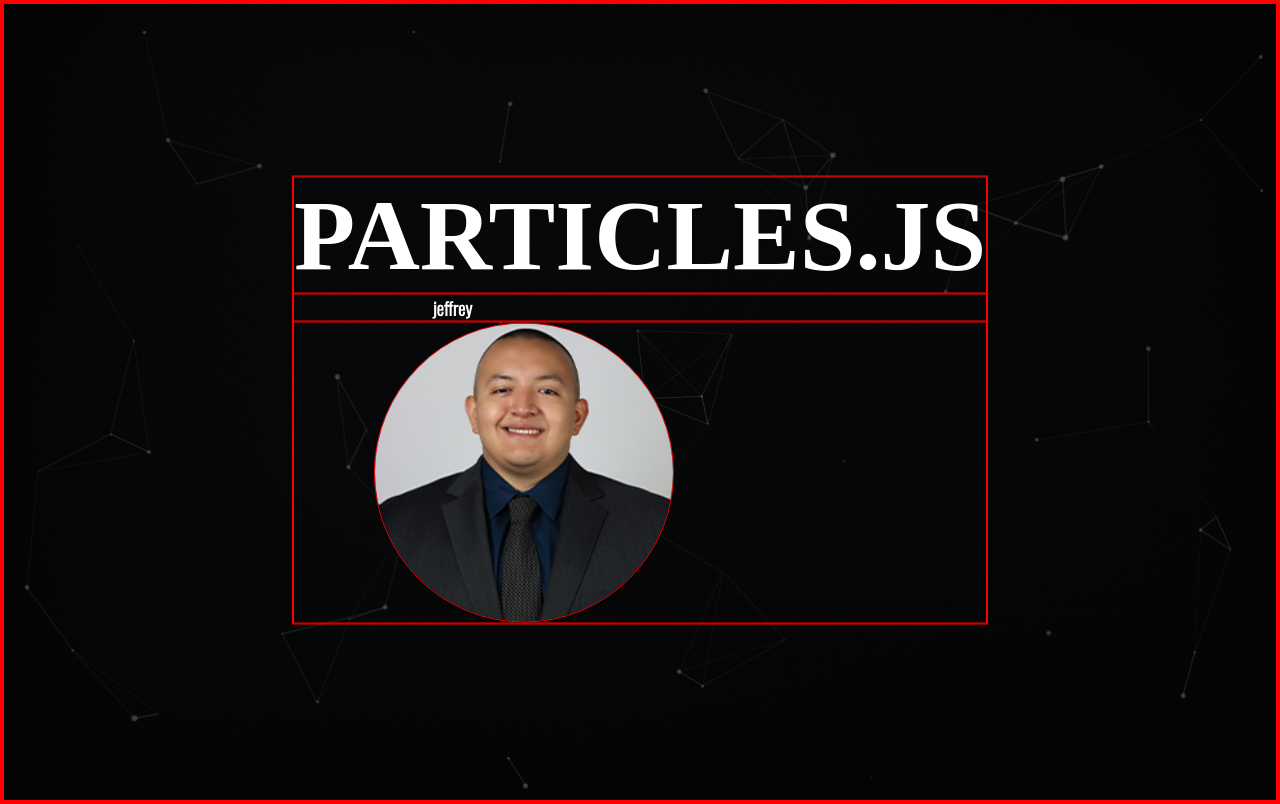
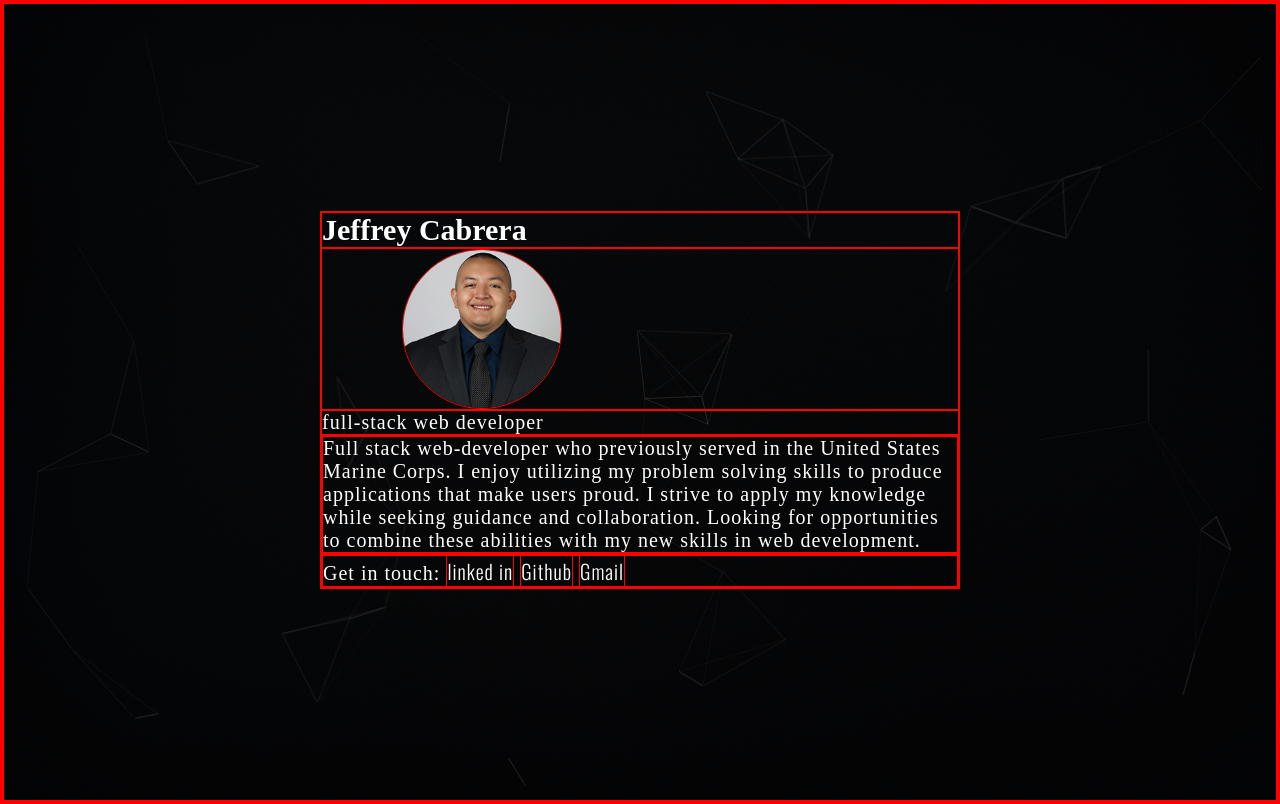
Before and after one commit to jeffrey840/jeffrey840.github.io, a plain HTML site: page Idea/particles/index.html in a window 1280 px wide. Drawn offline with nearby package versions, Linux system fonts and the light colour scheme.

Commit message:
added links

```diff
--- a/Idea/particles/index.html
+++ b/Idea/particles/index.html
@@ -5,29 +5,40 @@
 	<meta charset="UTF-8">
 	<meta http-equiv="X-UA-Compatible" content="IE=edge">
 	<meta name="viewport" content="width=device-width, initial-scale=1.0">
-		<title>Portfolio</title>
+		<title>jeffrey.io</title>
 	<link rel="stylesheet" href="style.css">
 </head>
 
 <body>
 <div id="particles-js">
+
 	<div class="center-text">
-		<h1>PARTICLES.JS</h1>
-		<h2>jeffrey</h2>
+
+		<h1>Jeffrey Cabrera</h1>
+
 		<div class="headshot-container">
 			<img class="headshot" src="AP%20Jeffrey%20Cabrera.jpg" alt="my headshot"/>
 		</div>
+		<p class="DINpro">full-stack web developer</p>
+		<div class="about-me">
+		<p>Full stack web-developer who previously served in the United States Marine Corps. I enjoy utilizing my problem solving skills to produce applications that make users proud. I strive to apply my knowledge while seeking guidance and collaboration. Looking for opportunities to combine these abilities with my new skills in web development.</p>
+		</div>
+		<div class="contact">
+			<p>Get in touch:
+			<a href="https://www.linkedin.com/in/jeffrey-f-cabrera-/" target="_blank">linked in</a>
+			<a href="https://github.com/jeffrey840" target="_blank">Github</a>
+			<a href="mailto:jeffrey.f.cabrera@gmail.com" target="_blank">Gmail</a>
+			</p>
+		</div>
+
 	</div>
 </div>
-
-
 <!-- particles js files -->
 
 <script src="http://cdn.jsdelivr.net/particles.js/2.0.0/particles.min.js"></script>
 
 <script src="particles.js"></script>
 
-
 </body>
 
 </html>
--- a/Idea/particles/particles.js
+++ b/Idea/particles/particles.js
@@ -10,7 +10,7 @@ particlesJS("particles-js",
 				}
 			},
 			"color": {
-				"value": "#ffffff"
+				"value": "#000000"
 			},
 			"shape": {
 				"type": "circle",
@@ -22,7 +22,7 @@ particlesJS("particles-js",
 					"nb_sides": 5
 				},
 				"image": {
-					"src": "img/github.svg",
+					"src": "",
 					"width": 100,
 					"height": 100
 				}
@@ -50,7 +50,7 @@ particlesJS("particles-js",
 			"line_linked": {
 				"enable": true,
 				"distance": 150,
-				"color": "#ffffff",
+				"color": "#FFFFFF",
 				"opacity": 0.2,
 				"width": 1
 			},
--- a/Idea/particles/style.css
+++ b/Idea/particles/style.css
@@ -1,7 +1,8 @@
 @import url('https://fonts.googleapis.com/css2?family=Oswald:wght@300&display=swap');
 
 /* ---- reset ---- */
-body{ margin:0; font:normal 75% Arial, Helvetica, sans-serif; }
+body{ margin:0;
+    font:normal 75% Arial, Helvetica, sans-serif; }
 canvas{ display: block; vertical-align: bottom; }
 
 #particles-js {
@@ -15,41 +16,12 @@ canvas{ display: block; vertical-align: bottom; }
     background-size: cover;
 }
 
-/* ---- stats.js ---- */
-.count-particles{
-    background: #000022;
-    position: absolute;
-    top: 48px;
-    left: 0;
-    width: 80px;
-    color: #13E8E9;
-    font-size: .8em;
-    text-align: left;
-    text-indent: 4px;
-    line-height: 14px;
-    padding-bottom: 2px;
-    font-family: Helvetica, Arial, sans-serif;
-    font-weight: bold; }
-
-.js-count-particles{ font-size: 1.1em; }
-
-#stats, .count-particles{ -webkit-user-select: none;
-    margin-top: 5px;
-    margin-left: 5px; }
-#stats{
-    border-radius: 3px 3px 0 0;
-    overflow: hidden; }
-.count-particles{ border-radius: 0 0 3px 3px; }
 
 * {
     margin: 0px;
     padding: 0px;
     box-sizing: border-box;
 }
-
-/* we use dot (.) to target class and
-hash (#) to target id... */
-
 
 .center-text {
     position: absolute;
@@ -68,11 +40,11 @@ hash (#) to target id... */
 h1 {
     color: white;
     font-family: 'DINPro-Light';
-    font-size: 100px;
+    font-size: 30px;
 }
 
 .headshot {
-    width: 300px;
+    width: 20vh;
     border-radius: 150px;
     margin-left: 80px;
 }
@@ -82,8 +54,30 @@ h1 {
     align-items: center;
 }
 
-h2 {
+p {
+    color: white;
+    font-family: 'DINPro-Light';
+    letter-spacing: .05em;
+    font-size: 20px;
+}
+
+.contact a{
+    text-decoration: none;
     color: white;
     font-family: 'Oswald', sans-serif;
-    padding-left: 20%;
+    letter-spacing: .05em;
+    font-size: 20px;
+    transition: opacity 0.5s ease-in-out;
 }
+.contact a:hover{
+    text-decoration: none;
+    color: darkgrey;
+    opacity: .7;
+}
+
+.DINpro {
+    color: white;
+    font-family: 'DINPro-Light';
+    letter-spacing: .05em;
+    font-size: 20px;
+}
```
